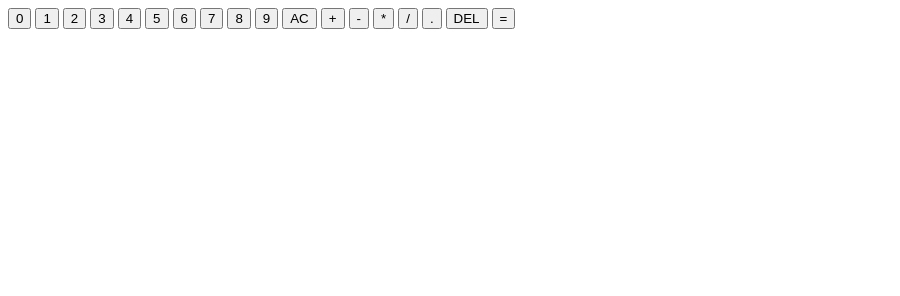
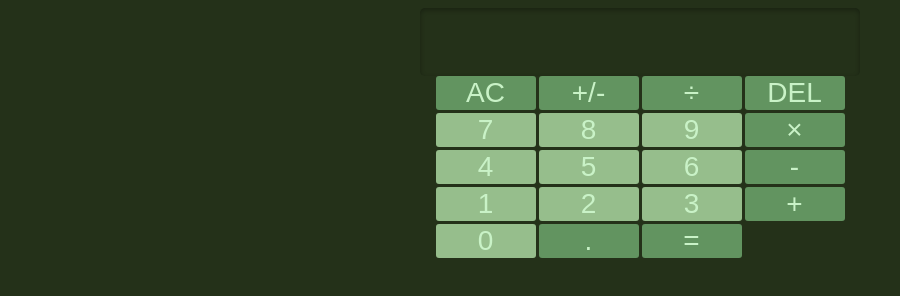
Before and after one commit to taejunha/calculator, a plain HTML site: page index.html in a window 1280 px wide. Shown: the whole page, without its empty margins (0-900 px from the left). Drawn offline with Linux system fonts and the light colour scheme.

Commit message:
fixed layout

```diff
--- a/index.html
+++ b/index.html
@@ -8,26 +8,29 @@
         <link rel="stylesheet" href="./style.css">
     </head>
     <body>
-        <div class="calc-buttons">
-            <button>0</button>
-            <button>1</button>
-            <button>2</button>
-            <button>3</button>
-            <button>4</button>
-            <button>5</button>
-            <button>6</button>
-            <button>7</button>
-            <button>8</button>
-            <button>9</button>
-            <button>AC</button>
-            <button>+</button>
-            <button>-</button>
-            <button>*</button>
-            <button>/</button>
-            <button>.</button>
-            <button>DEL</button>
-            <button>=</button>
-        </div>
+        <div class="calulator">
+            <input type="text" id="output" readonly>
+            <div class="calc-buttons">
+                <button class="operation">AC</button>
+                <button class="operation">+/-</button>
+                <button class="operation">÷</button>
+                <button class="operation">DEL</button>
+                <button class="number">7</button>
+                <button class="number">8</button>
+                <button class="number">9</button>
+                <button class="operation">×</button>
+                <button class="number">4</button>
+                <button class="number">5</button>
+                <button class="number">6</button>
+                <button class="operation">-</button>
+                <button class="number">1</button>
+                <button class="number">2</button>
+                <button class="number">3</button>
+                <button class="operation">+</button>
+                <button class="number">0</button>
+                <button class="operation">.</button>
+                <button class="operation">=</button>
+            </div>
         <script src="index.js"></script>
     </body>
 </html>
--- a/style.css
+++ b/style.css
@@ -0,0 +1,55 @@
+* {
+    background-color: #243119;
+    font-family: Gotham Rounded, sans-serif;
+}
+
+.calculator {
+    background-color: #f2f2f2;
+    padding: 20px;
+    max-width: 400px;
+    -webkit-box-direction: 0px 1px 4px 0px rgba(0, 0, 0, 0.2);
+    box-shadow: 0px 1px 4px 0px rgba(0, 0, 0, 0.2);
+    border-radius: 1px;
+    margin-top: 40px;
+}
+
+#output {
+    color: #EEF4ED;
+    width: 400px;
+    padding: 20px;
+    margin: 0 auto;
+    font-size: 24px;
+    border: none;
+    box-shadow: 0 2px 5px rgba(0, 0, 0, 0.3) inset;
+    border-radius: 5px;
+}
+
+.calc-buttons, #output {
+    display: grid;
+    justify-content: center;
+    align-items: center;
+    grid-gap: 3px;
+    grid-template-columns: repeat(4, 100px);
+}
+
+    .calc-buttons > button {
+        cursor: pointer;
+        background-color: #96BE8C;
+        border: none;
+        border-radius: 3px;
+        color: #C9F2C7;
+        font-size: 28px;
+        font-weight: 300;
+    }
+
+    .calc-buttons .operation {
+        background-color: #629460;
+        }
+
+        .calc-buttons .operation:hover {
+            background-color: #96BE8C;
+        }
+
+        .calc-buttons > button:hover {
+            background-color: #629460;
+        }
```
